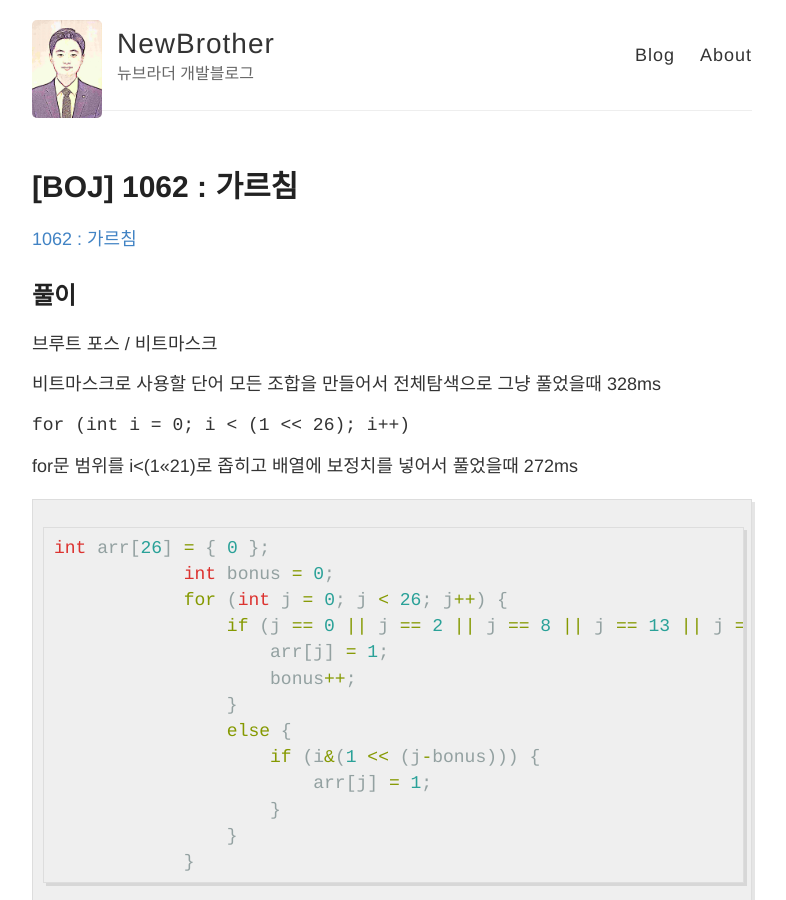
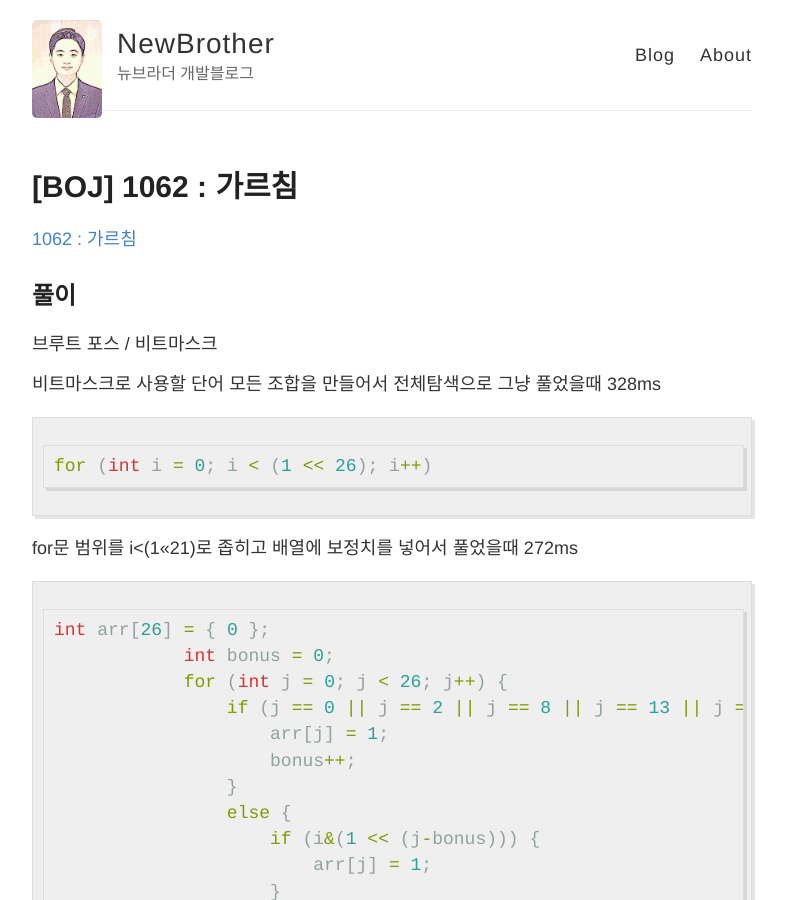
Before and after one commit to newbrother/newbrother.github.io, a Jekyll site: the page built from _posts/2019-5-2-BOJ-1062.md, in a window 1280 px wide and 900 px high. Shown: the whole window, without its empty margins (248-1034 px from the left). Built offline with Jekyll 4.4.1, drawn with Linux system fonts in a browser that asks for light colours.

Commit message:
Update 2019-5-2-BOJ-1062.md

````diff
--- a/_posts/2019-5-2-BOJ-1062.md
+++ b/_posts/2019-5-2-BOJ-1062.md
@@ -11,7 +11,7 @@ title: '[BOJ] 1062 : 가르침'
 
 비트마스크로 사용할 단어 모든 조합을 만들어서 전체탐색으로 그냥 풀었을때 328ms
 
-```코드
+```cpp
 for (int i = 0; i < (1 << 26); i++)
 ```
 
````
